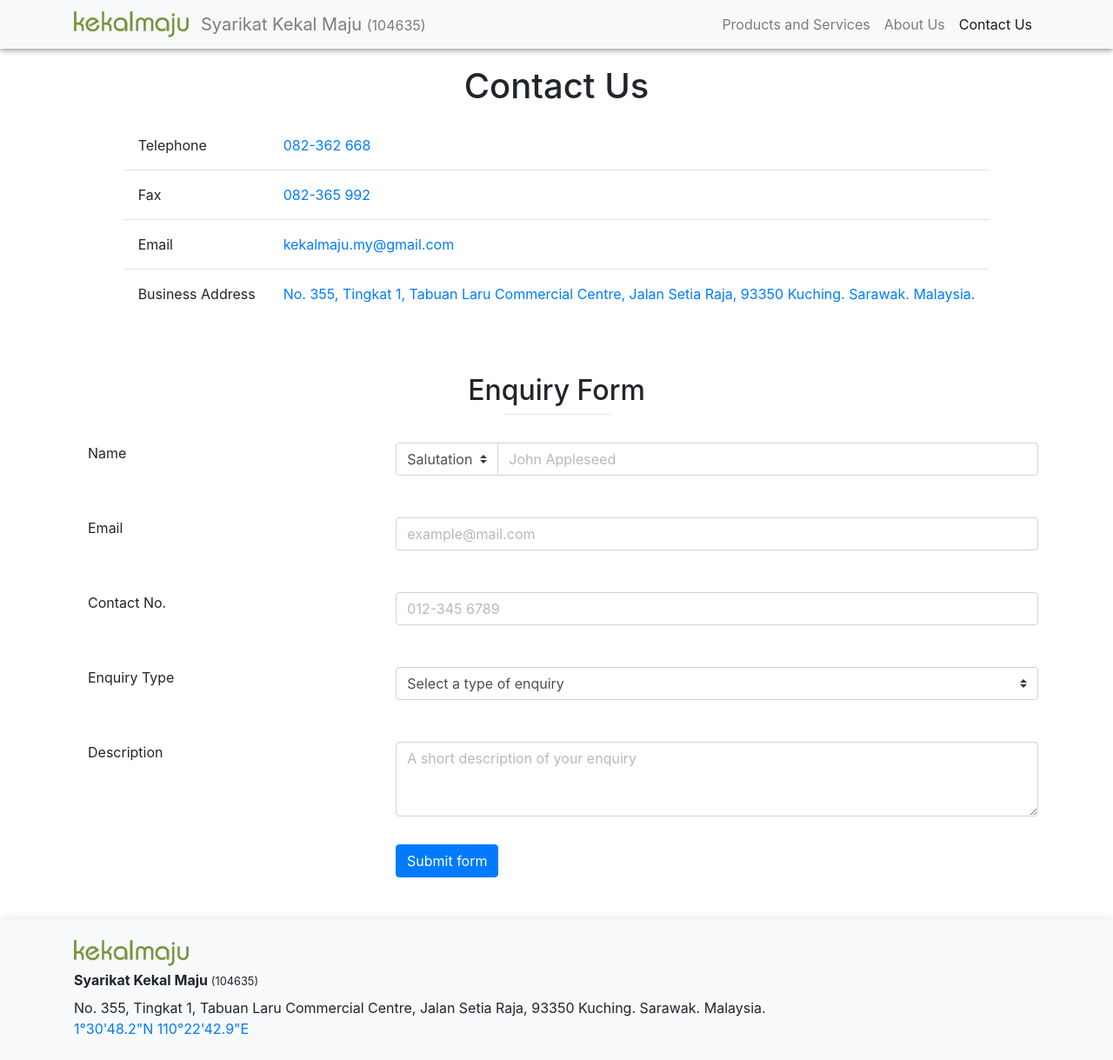
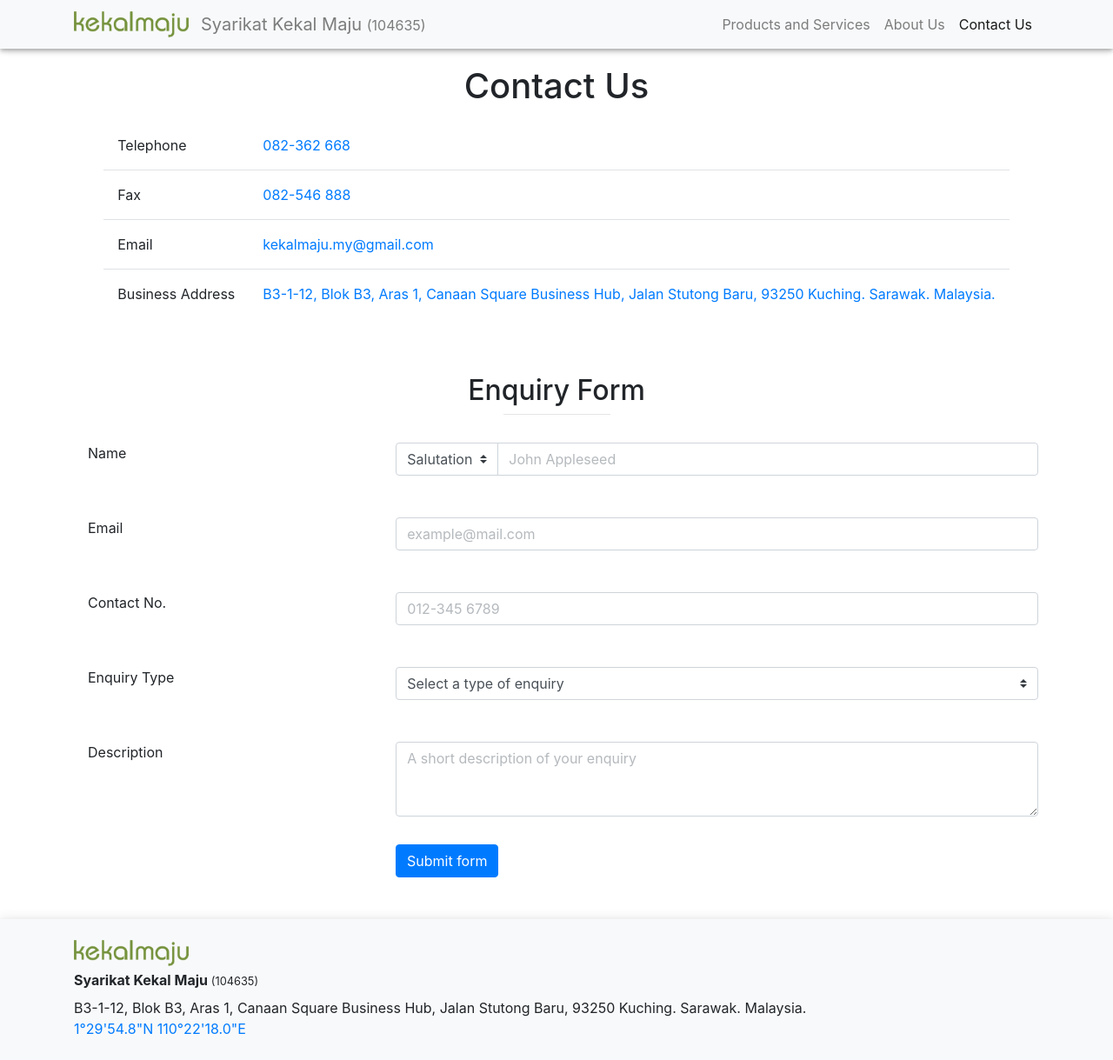
Before and after one commit to kekalmaju/kekalmaju.github.io, a Jekyll site: the page built from contact-us/index.html, in a window 1280 px wide and 1219 px high. Shown: the whole window at 87% size. Built offline with Jekyll 4.4.1, drawn with Linux system fonts in a browser that asks for light colours.

Commit message:
Update info

```diff
--- a/_config.yml
+++ b/_config.yml
@@ -6,7 +6,8 @@ url: "https://kekalmaju.github.io" # the base hostname & protocol for your site,
 date_format: "%b %-d, %Y"
 email: kekalmaju.my@gmail.com
 google_analytics:
-address: No. 355, Tingkat 1, Tabuan Laru Commercial Centre, Jalan Setia Raja, 93350 Kuching. Sarawak. Malaysia.
+address: B3-1-12, Blok B3, Aras 1, Canaan Square Business Hub, Jalan Stutong Baru, 93250 Kuching. Sarawak. Malaysia.
+address_link: https://goo.gl/maps/nhNTUTs2r6KM3pNz7
 
 # Defaults
 defaults:
--- a/_includes/footer.html
+++ b/_includes/footer.html
@@ -12,8 +12,8 @@
         <div class="mt-2">
           {{ site.address }}
           <br>
-          <a href="https://goo.gl/maps/TG4YnXG2PrC2">
-            1°30'48.2"N 110°22'42.9"E
+          <a href="{{ site.address_link }}">
+            1°29'54.8"N 110°22'18.0"E
           </a>
         </div>
       </div>
--- a/contact-us/index.html
+++ b/contact-us/index.html
@@ -9,11 +9,11 @@ title: Contact Us
     <tbody>
       <tr>
         <td>Telephone</td>
-        <td><a href="tel:+60-82-365-368">082-362 668</a></td>
+        <td><a href="tel:+60-82-362-668">082-362 668</a></td>
       </tr>
       <tr>
         <td>Fax</td>
-        <td><a href="fax:+60-82-365-368">082-365 992</a></td>
+        <td><a href="fax:+60-82-546-888">082-546 888</a></td>
       </tr>
       <tr>
         <td>Email</td>
@@ -21,7 +21,7 @@ title: Contact Us
       </tr>
       <tr>
         <td>Business Address</td>
-        <td><a href="https://goo.gl/maps/TG4YnXG2PrC2">{{ site.address }}</a></td>
+        <td><a href="{{ site.address_link }}">{{ site.address }}</a></td>
       </tr>
     </tbody>
   </table>
--- a/index.html
+++ b/index.html
@@ -113,7 +113,7 @@ title: Home
         </tr>
         <tr>
           <td>Business Address</td>
-          <td><a href="https://goo.gl/maps/TG4YnXG2PrC2">{{ site.address }}</a></td>
+          <td><a href="{{ site.address_link }}">{{ site.address }}</a></td>
         </tr>
         <tr>
           <td>Business</td>
```
